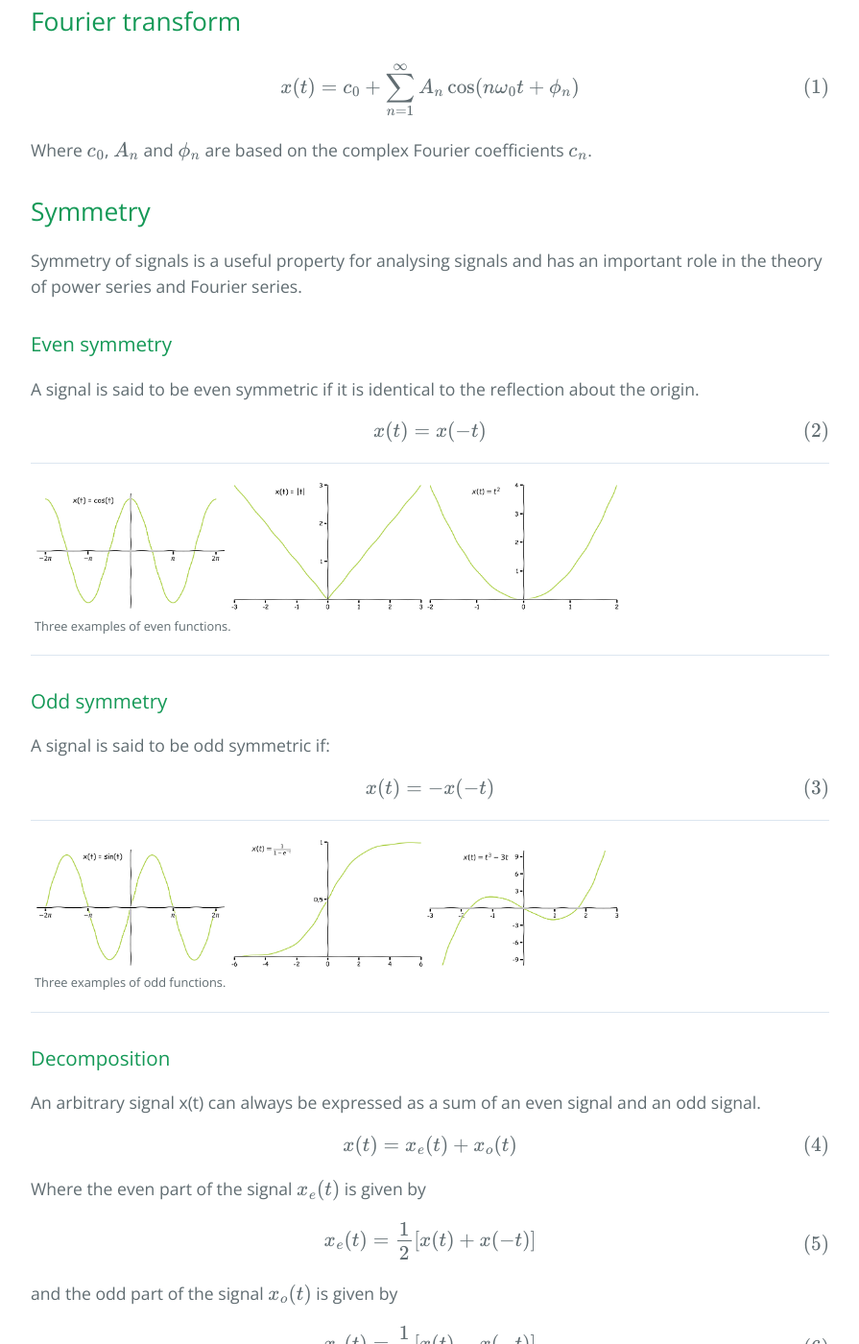
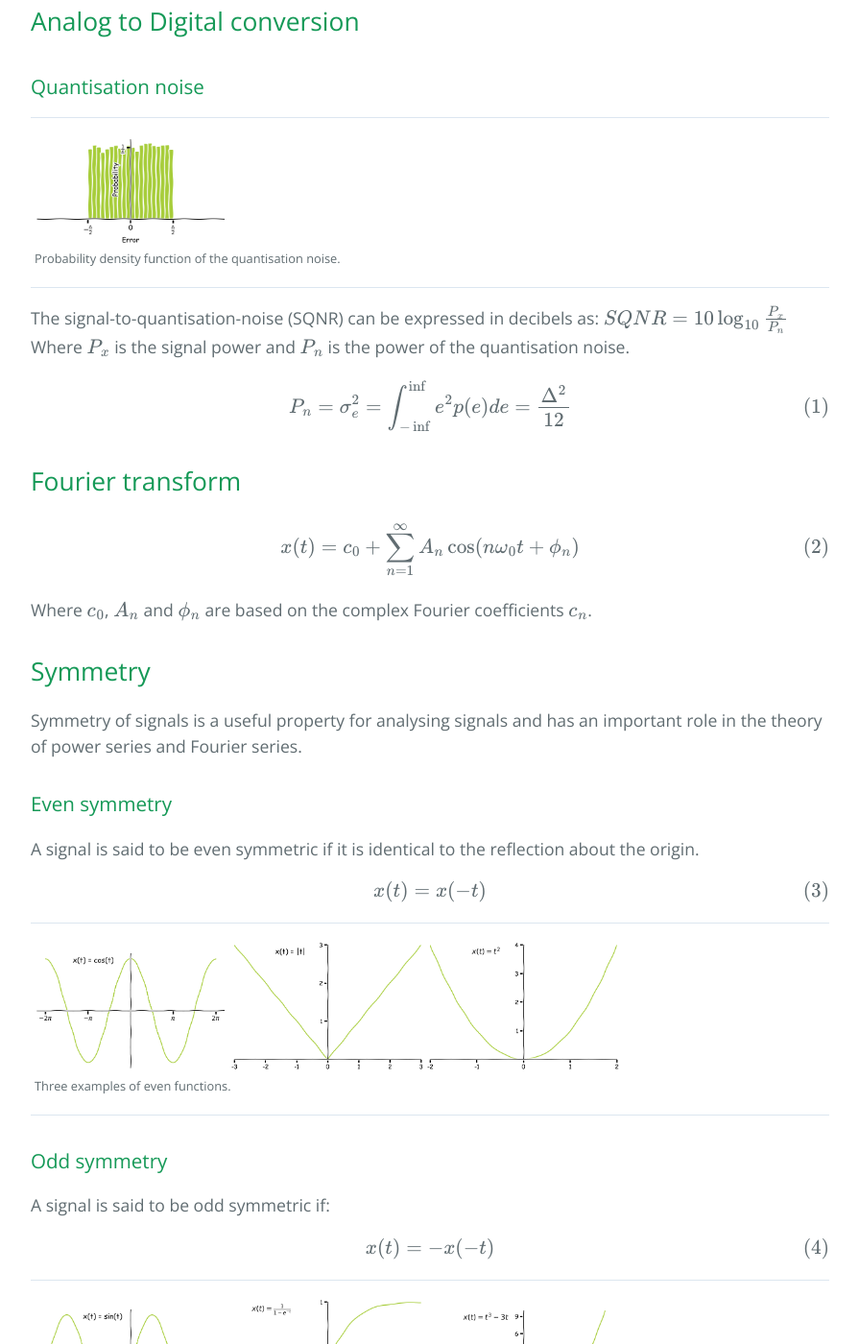
Before and after one commit to bramton/bramton.github.io, a Jekyll site: the page built from index.md, in a window 1280 px wide and 1400 px high, scrolled down 299 px. Shown: the whole window at 96% size, without its empty margins (192-1087 px from the left). Built offline with Jekyll 4.4.1, drawn with Linux system fonts in a browser that asks for light colours; our own code applies the rules of GitHub Pages for plain Markdown files; formulas are drawn with MathJax 3; the repository's description, which GitHub fills in, is left out; some of the changed text lies outside the part shown.

Commit message:
Init. quant noise

```diff
--- a/index.md
+++ b/index.md
@@ -1,3 +1,25 @@
+## Analog to Digital conversion
+
+### Quantisation noise
+<figure>
+	<img src="assets/quant_error_distribution.png" alt="Quantisation error distribution" width="200"/>
+	<figcaption>
+	Probability density function of the quantisation noise.
+	</figcaption>
+</figure>
+
+The signal-to-quantisation-noise (SQNR) can be expressed in decibels as:
+$$
+SQNR = 10\log_{10}\frac{P_x}{P_n}
+$$
+Where $P_x$ is the signal power and $P_n$ is the power of the quantisation noise.
+
+$$
+P_n = \sigma_e^2 = \int_{-\inf}^{\inf} e^2 p(e) de = \frac{\Delta^2}{12}
+$$
+
+
+
 ## Fourier transform
 
 $$
@@ -42,7 +64,7 @@ $$
 </figure>
 
 ### Decomposition
-An arbitrary signal x(t) can always be expressed as a sum of an even signal and an odd signal.
+An arbitrary signal $x(t)$ can always be expressed as a sum of an even signal and an odd signal.
 
 $$
 x(t) = x_e(t) + x_o(t)
@@ -54,7 +76,7 @@ $$
 x_e(t) = \frac{1}{2} \left[ x(t) + x(-t) \right]
 $$
 
-and the odd part of the signal $x_o (t)$ is given by
+and the odd part of the signal $x_o(t)$ is given by
 
 $$
 x_e(t) = \frac{1}{2} \left[ x(t) - x(-t) \right]
```
Also changed, not shown: assets/quant_error_distribution.png (added).
